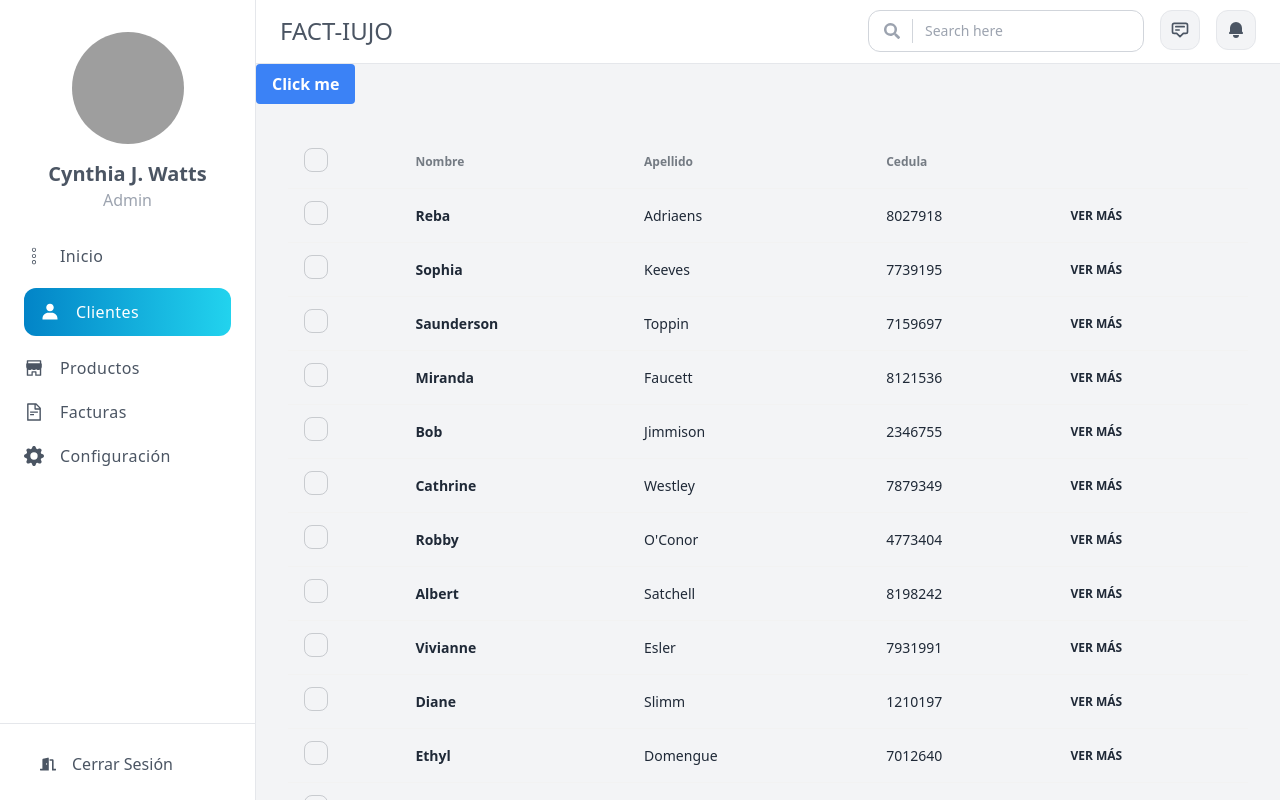
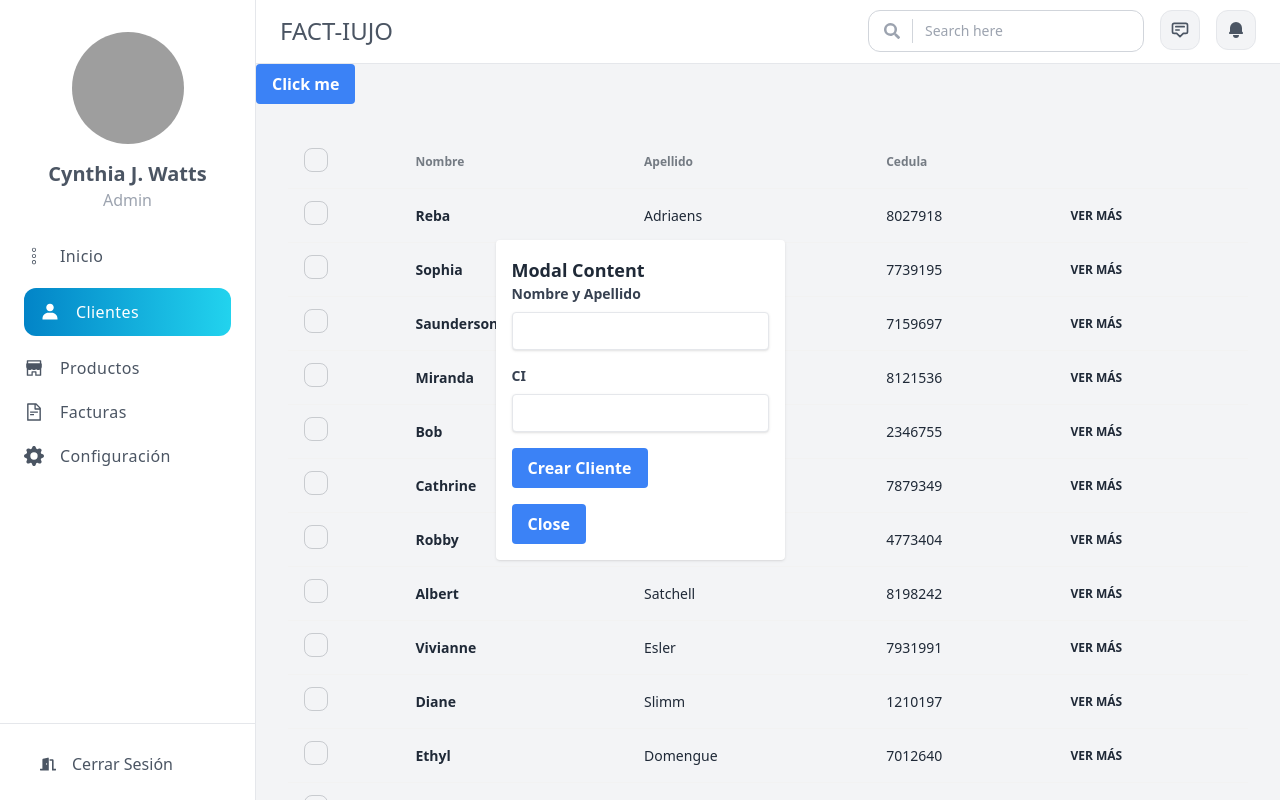
Before and after one commit to aryclemente/Algoritmo-y-Programacion-III-Proyecto-de-Arianna-Clemente-y-Yonaiker-Ocando, a Next.js app: page /clients in a window 1280 px wide. Both pictures are taken after a click on the button "Click me". Shown: the top 800 px of the page. Built offline with nearby package versions, Linux system fonts and the light colour scheme; grey boxes are pictures that could not be loaded.

Commit message:
Modal clientes

```diff
--- a/src/component/Clients/ButtonClient.jsx
+++ b/src/component/Clients/ButtonClient.jsx
@@ -1,11 +1,95 @@
-import React from 'react';
+"use client";
 
-const Button = () => {
+import React, { useState } from 'react';
+
+const ButtonWithModal = () => {
+  const [isModalOpen, setIsModalOpen] = useState(false); // Estado para controlar si el modal está abierto o cerrado
+
+  const openModal = () => {
+    setIsModalOpen(true); // Abre el modal estableciendo el estado a true
+  };
+
+  const closeModal = () => {
+    setIsModalOpen(false); // Cierra el modal estableciendo el estado a false
+  };
+
+  const [formData, setFormData] = useState({
+    nombreApellido: '',
+    ci: '',
+    telefono: '',
+    correoElectronico: '',
+    direccion: '',
+    fechaNacimiento: '',
+  });
+
+  const handleInputChange = (e) => {
+    setFormData({
+      ...formData,
+      [e.target.name]: e.target.value,
+    });
+  };
+
+  const handleSubmit = (e) => {
+    e.preventDefault();
+    // Aquí puedes agregar la lógica para enviar los datos del formulario al servidor
+  };
+
   return (
-    <button className="bg-blue-500 hover:bg-blue-700 text-white font-bold py-2 px-4 rounded">
-      Click me
-    </button>
+    <div>
+      <button className="bg-blue-500 hover:bg-blue-700 text-white font-bold py-2 px-4 rounded" onClick={openModal}>
+        Click me
+      </button>
+
+      {isModalOpen && (
+        <div className="fixed inset-0 flex items-center justify-center z-50">
+          <div className="bg-white rounded shadow p-4">
+            <h2 className="text-lg font-bold">Modal Content</h2>
+            <form className="max-w-lg mx-auto" onSubmit={handleSubmit}>
+      <div className="mb-4">
+        <label className="block text-gray-700 text-sm font-bold mb-2" htmlFor="nombreApellido">
+          Nombre y Apellido
+        </label>
+        <input
+          className="shadow appearance-none border rounded w-full py-2 px-3 text-gray-700 leading-tight focus:outline-none focus:shadow-outline"
+          id="nombreApellido"
+          type="text"
+          name="nombreApellido"
+          value={formData.nombreApellido}
+          onChange={handleInputChange}
+        />
+      </div>
+      {/* Resto de los campos */}
+      <div className="mb-4">
+        <label className="block text-gray-700 text-sm font-bold mb-2" htmlFor="ci">
+          CI
+        </label>
+        <input
+          className="shadow appearance-none border rounded w-full py-2 px-3 text-gray-700 leading-tight focus:outline-none focus:shadow-outline"
+          id="ci"
+          type="text"
+          name="ci"
+          value={formData.ci}
+          onChange={handleInputChange}
+        />
+      </div>
+      {/* Otros campos del formulario */}
+      <div className="flex items-center justify-between">
+        <button
+          className="bg-blue-500 hover:bg-blue-700 text-white font-bold py-2 px-4 rounded focus:outline-none focus:shadow-outline"
+          type="submit"
+        >
+          Crear Cliente
+        </button>
+      </div>
+    </form>
+            <button className="bg-blue-500 hover:bg-blue-700 text-white font-bold py-2 px-4 rounded mt-4 modal_cerrar" onClick={closeModal}>
+              Close
+            </button>
+          </div>
+        </div>
+      )}
+    </div>
   );
 };
 
-export default Button;
+export default ButtonWithModal;
```
Also changed, not shown: src/app/clients/page.jsx (+2 -5 lines).
